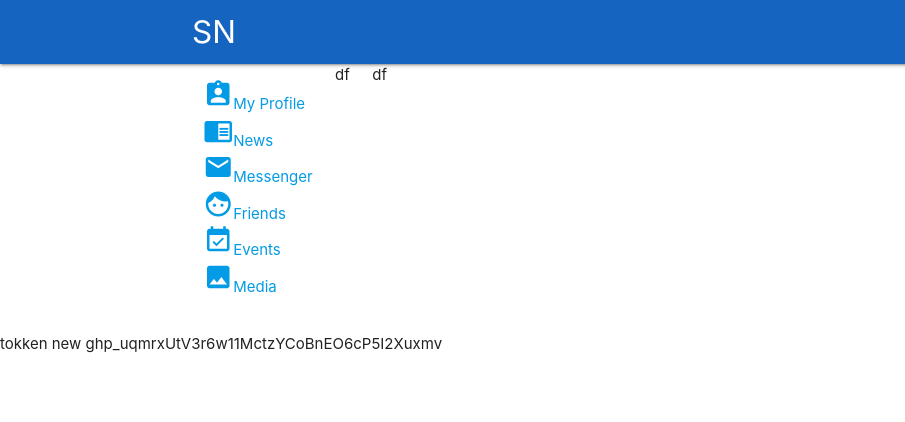
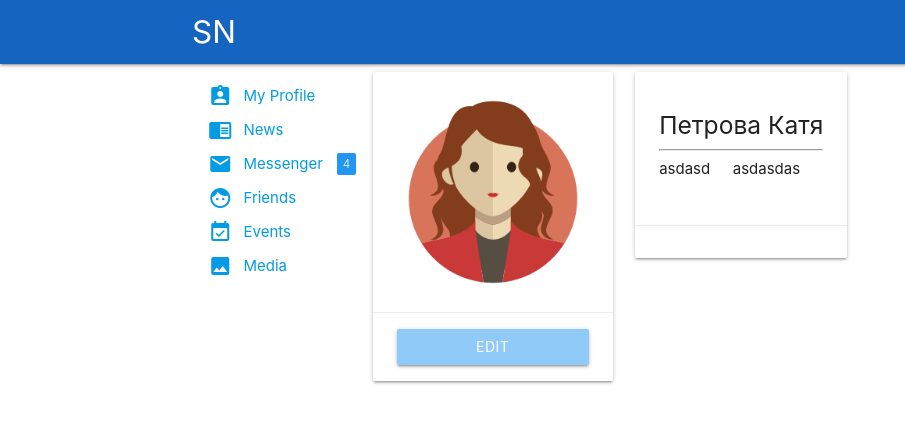
Before and after one commit to Camber62/Materialize, a plain HTML site: page index.html in a window 1280 px wide. Shown: the full height of the page, 0-905 px from the left. Drawn offline with Linux system fonts and the light colour scheme.

Commit message:
Из зеленой

```diff
--- a/index.html
+++ b/index.html
@@ -7,6 +7,7 @@
     <meta http-equiv="X-UA-Compatible" content="ie=edge">
     <link rel="stylesheet" href="materialize/css/materialize.min.css">
     <link href="https://fonts.googleapis.com/icon?family=Material+Icons" rel="stylesheet">
+    <link href="style.css" rel="stylesheet">
     <script src="materialize/js/materialize.min.js"></script>
 
     <title>Materialize</title>
@@ -37,21 +38,53 @@
     </div>
 
 </nav>
-<div class="container row">
-    <div class="col">
-        <ul>
-            <li><a href="#"><i class="small material-icons">assignment_ind</i>My Profile</a></li>
-            <li><a href="#"><i class="small material-icons">chrome_reader_mode</i>News</a></li>
-            <li><a href="#"><i class="small material-icons">mail</i>Messenger</a></li>
-            <li><a href="#"><i class="small material-icons">face</i>Friends</a></li>
-            <li><a href="#"><i class="small material-icons">event_available</i>Events</a></li>
-            <li><a href="#"><i class="small material-icons">image</i>Media</a></li>
+<div class="container">
+    <div class="row">
+        <div class="col">
+            <ul class="nav left-main">
+                <li class="row"><a class="valign-wrapper" href="#"><i class="col material-icons">assignment_ind</i>My
+                    Profile</a></li>
+                <li class="row"><a class="valign-wrapper" href="#"><i class="col material-icons">chrome_reader_mode</i>News</a>
+                </li>
+                <li class="row"><a class="valign-wrapper" href="#"><i class="col material-icons">mail</i>Messenger <span
+                        class="blue new badge" data-badge-caption="">4</span></a></li>
+                <li class="row"><a class="valign-wrapper" href="#"><i class="col material-icons">face</i>Friends</a>
+                </li>
+                <li class="row"><a class="valign-wrapper" href="#"><i class="col material-icons">event_available</i>Events</a>
+                </li>
+                <li class="row"><a class="valign-wrapper" href="#"><i class="col material-icons">image</i>Media</a></li>
+            </ul>
+        </div>
 
-        </ul>
+
+        <div class="col ">
+            <div class="card">
+                <div class="card-image profile"><img src="icons/av_256.png"></div>
+                <div class="card-action center">
+                    <a class="edit-btn btn waves-effect waves-light blue lighten-3 ">EDIT</a>
+                </div>
+            </div>
+        </div>
+
+
+        <div class="col ">
+            <div class="card horizontal">
+                <div class="card-stacked">
+                    <div class="card-content">
+                        <h5>Петрова Катя</h5>
+                        <hr>
+                        <div class="row">
+                            <div class="col">asdasd</div>
+                            <div class="col">asdasdas</div>
+                        </div>
+                    </div>
+                    <div class="card-action"></div>
+                </div>
+            </div>
+        </div>
+
+
     </div>
-    <div class="col">df</div>
-    <div class="col">df</div>
 </div>
 </body>
-tokken new 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
 </html>
--- /dev/null
+++ b/style.css
@@ -0,0 +1,20 @@
+span.badge{
+    min-width: unset;
+}
+.left-main li:hover{
+    background-color: #e4f6fe;
+}
+.left-main li{
+    margin-bottom:unset;
+    padding: 5px;
+}
+.edit-btn{
+    width:100%;
+    background-color: #8bd8fb;
+}
+.card-image.profile{
+    padding: 20px;
+}
+.profile img{
+    max-width: 200px;
+}
```
